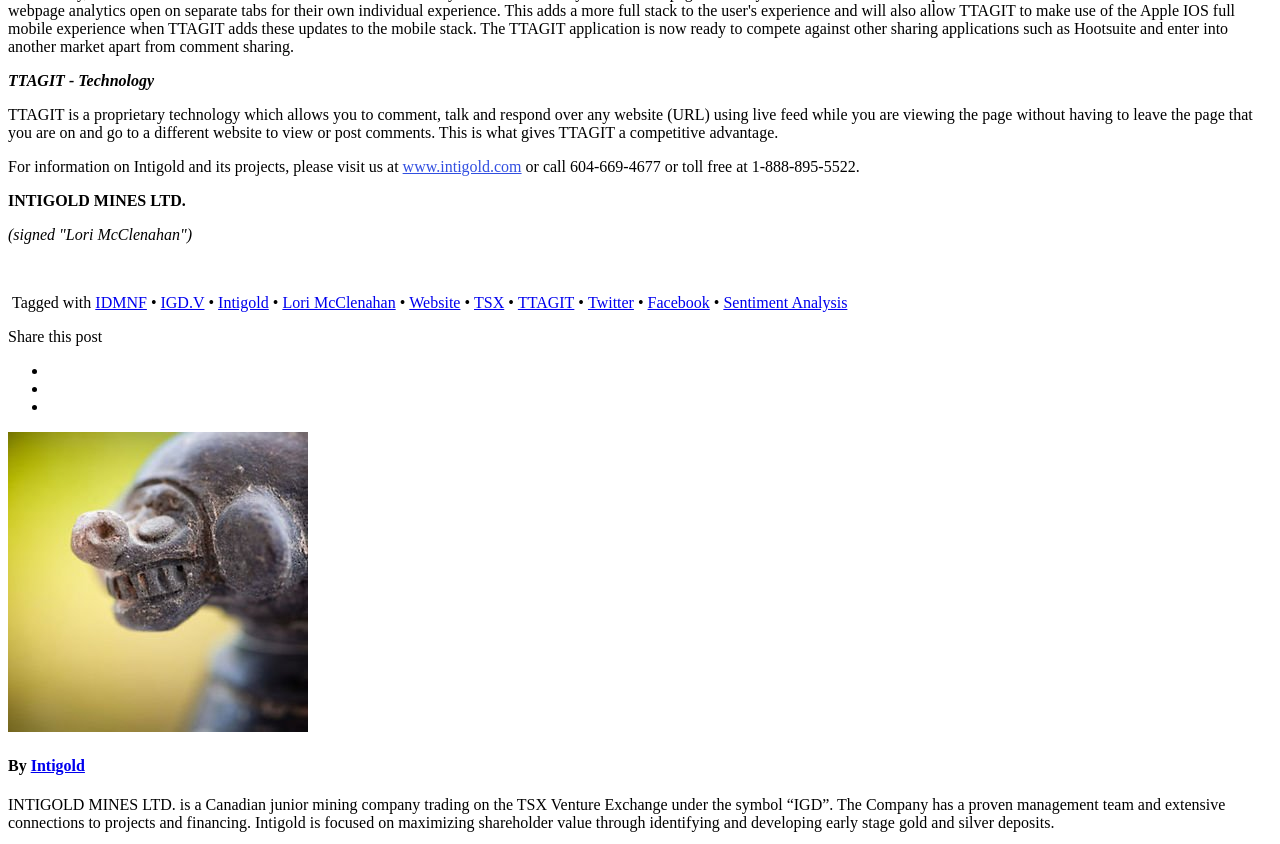
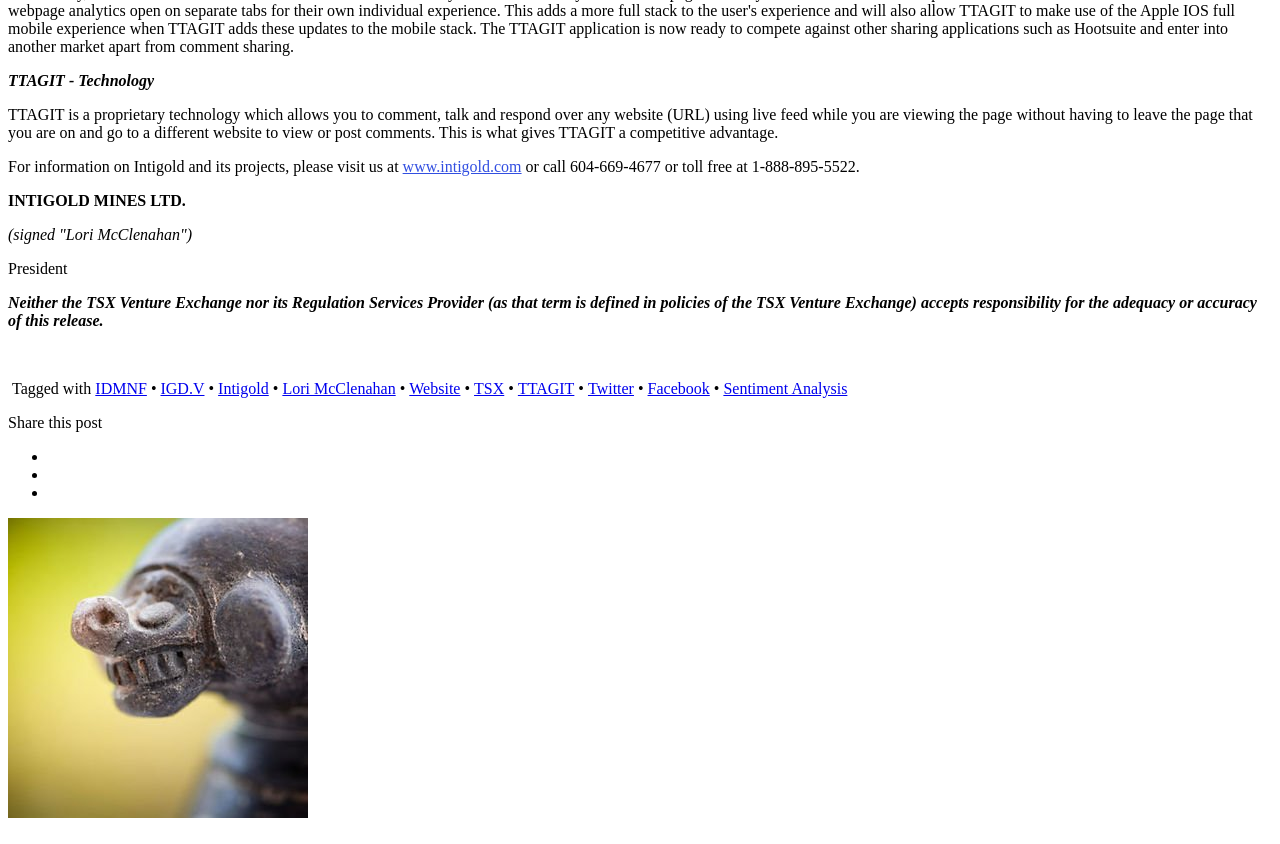
Before and after one commit to Intigold/news, a Jekyll site: the page built from _posts/2015-05-25-intigold-mines-ltd-ttagit-update.html, in a window 1280 px wide and 900 px high, scrolled down 1350 px, cut to the strip 0-844 px from the top of the window. Built offline with Jekyll 4.4.1, drawn with Linux system fonts in a browser that asks for light colours; nearby versions of some CDN libraries.

Commit message:
Bottom claimer

```diff
--- a/_posts/2015-05-25-intigold-mines-ltd-ttagit-update.html
+++ b/_posts/2015-05-25-intigold-mines-ltd-ttagit-update.html
@@ -65,3 +65,5 @@ May 25, 2015</p>
 <p>For information on Intigold and its projects, please visit us at <a style="color: #324fe1;" href="http://www.intigold.com/" rel="nofollow" data-rapid_p="10">www.intigold.com</a> or call 604-669-4677 or toll free at 1-888-895-5522.</p>
 <p><strong>INTIGOLD MINES LTD.</strong></p>
 <p><em>(signed "Lori McClenahan")</em></p>
+<p>President</p>
+<p><em><strong>Neither the TSX Venture Exchange nor its Regulation Services Provider (as that term is defined in policies of the TSX Venture Exchange) accepts responsibility for the adequacy or accuracy of this release.</strong></em></p>
```
